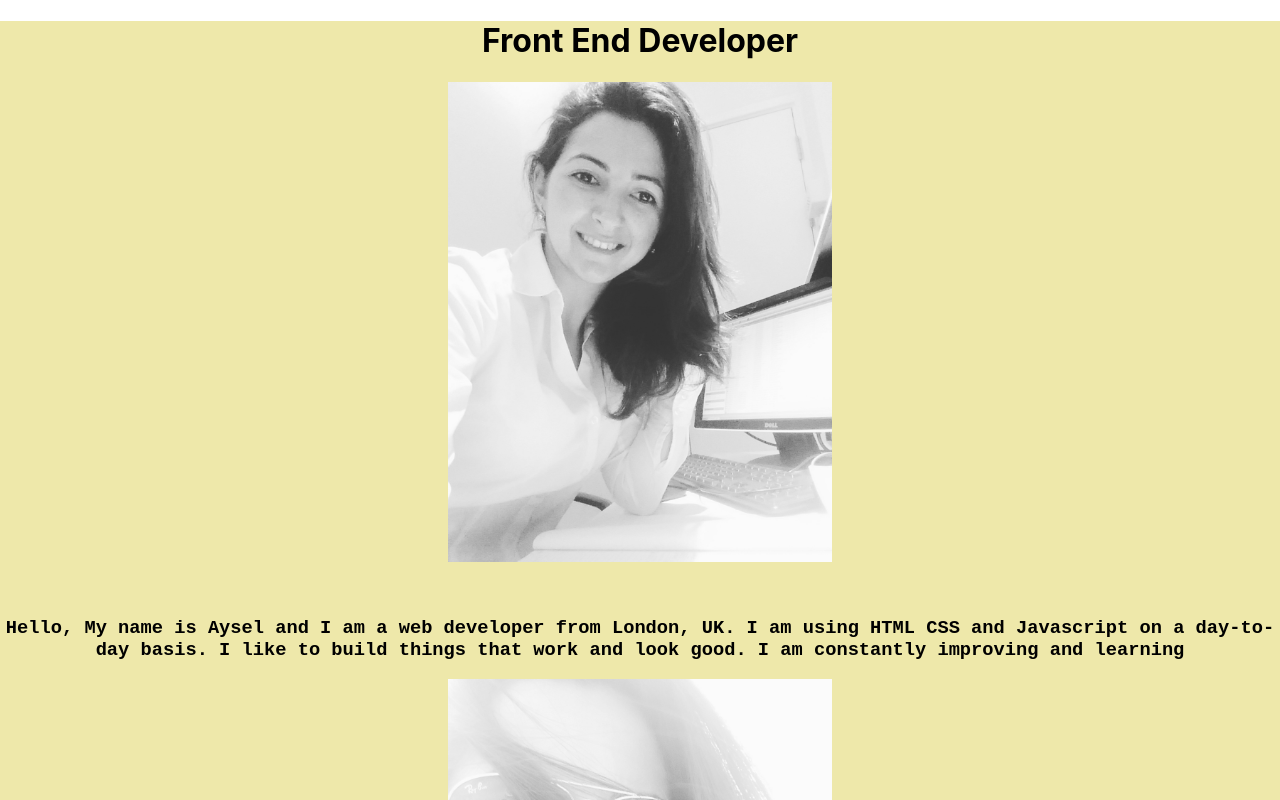
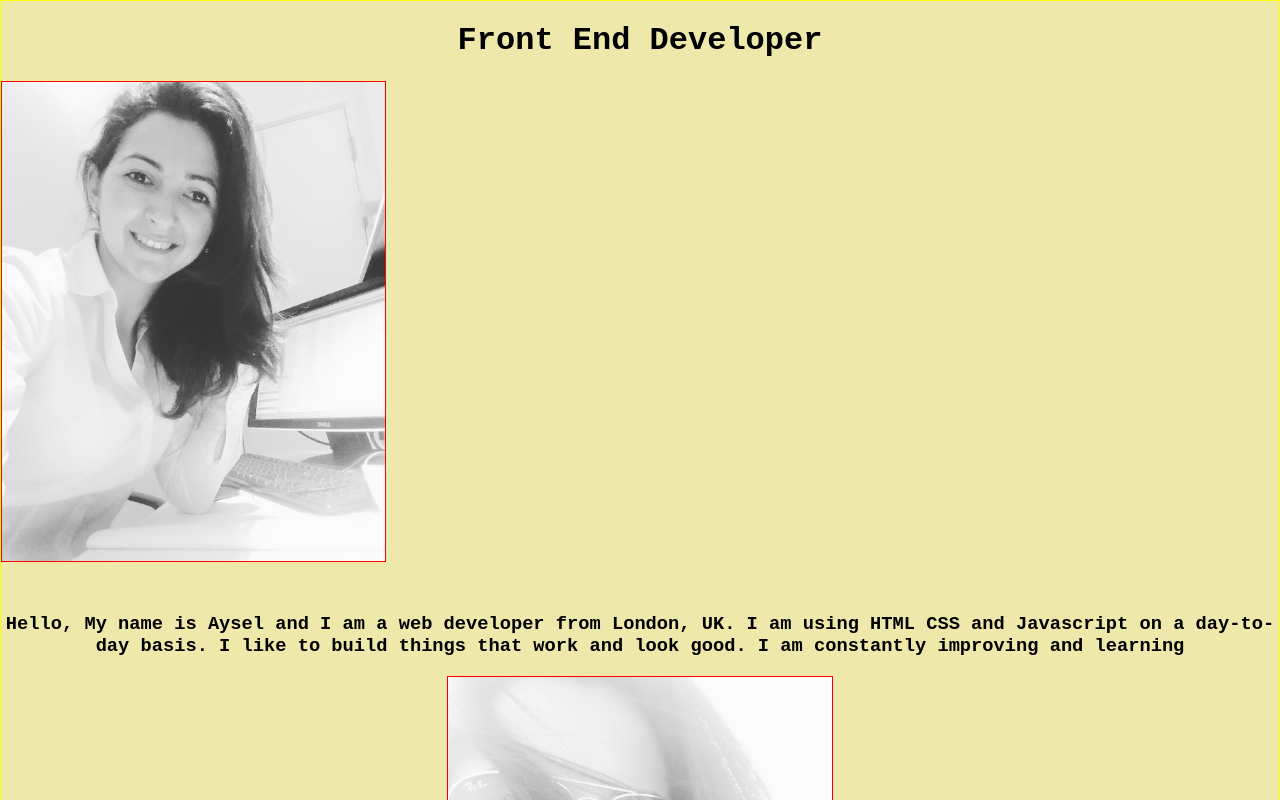
Before and after one commit to Ayselin/a.portfolio, a React (Create React App) app: page / in a window 1280 px wide. Shown: the top 800 px of the page. Built offline with nearby package versions, Linux system fonts and the light colour scheme.

Commit message:
added flex to CSS

```diff
--- a/src/App.css
+++ b/src/App.css
@@ -6,11 +6,30 @@
   width: 30%;
   height: auto;
   margin-bottom: 2em;
+  flex: 1;
+  border: 1px solid red;
 }
 
+.title {
+  font-family: 'Courier New', Courier, monospace;
+}
+.container1 {
+  padding: 0;
+  display: flex;
+  flex-direction: column;
+}
 .mainpage {
-  background-color: palegoldenrod
+  background-color: palegoldenrod;
+  padding: 0;
+  flex: 1;
+  border: 1px solid yellow
 }
 .about {
   font-family: 'Courier New', Courier, monospace
 }
+
+@media only screen and(max-width: 500px) {
+  .mainpage {
+    flex-direction: column
+  }
+}
```
Also changed, not shown: src/AboutMe.js (line endings or trailing spaces).
